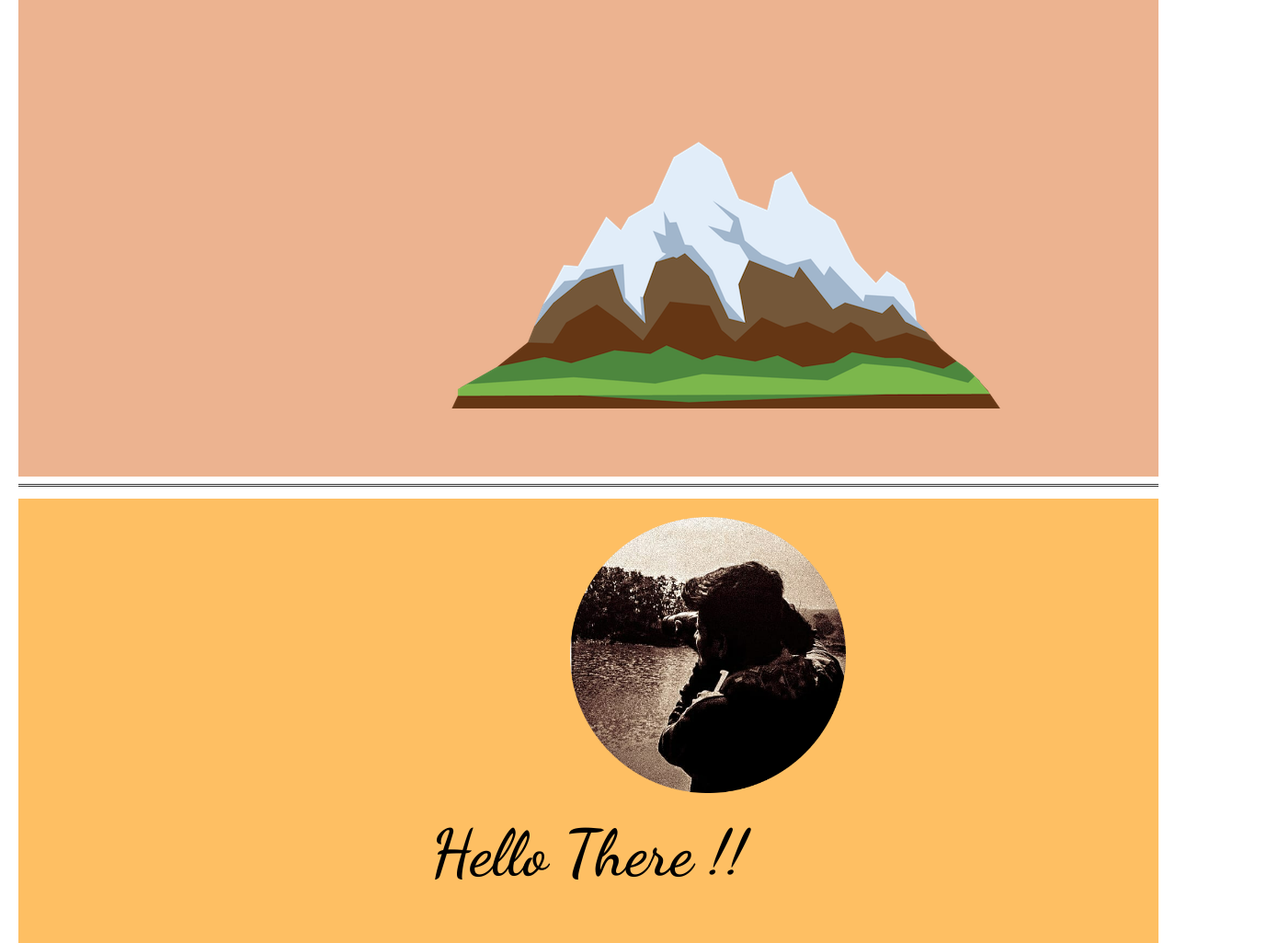
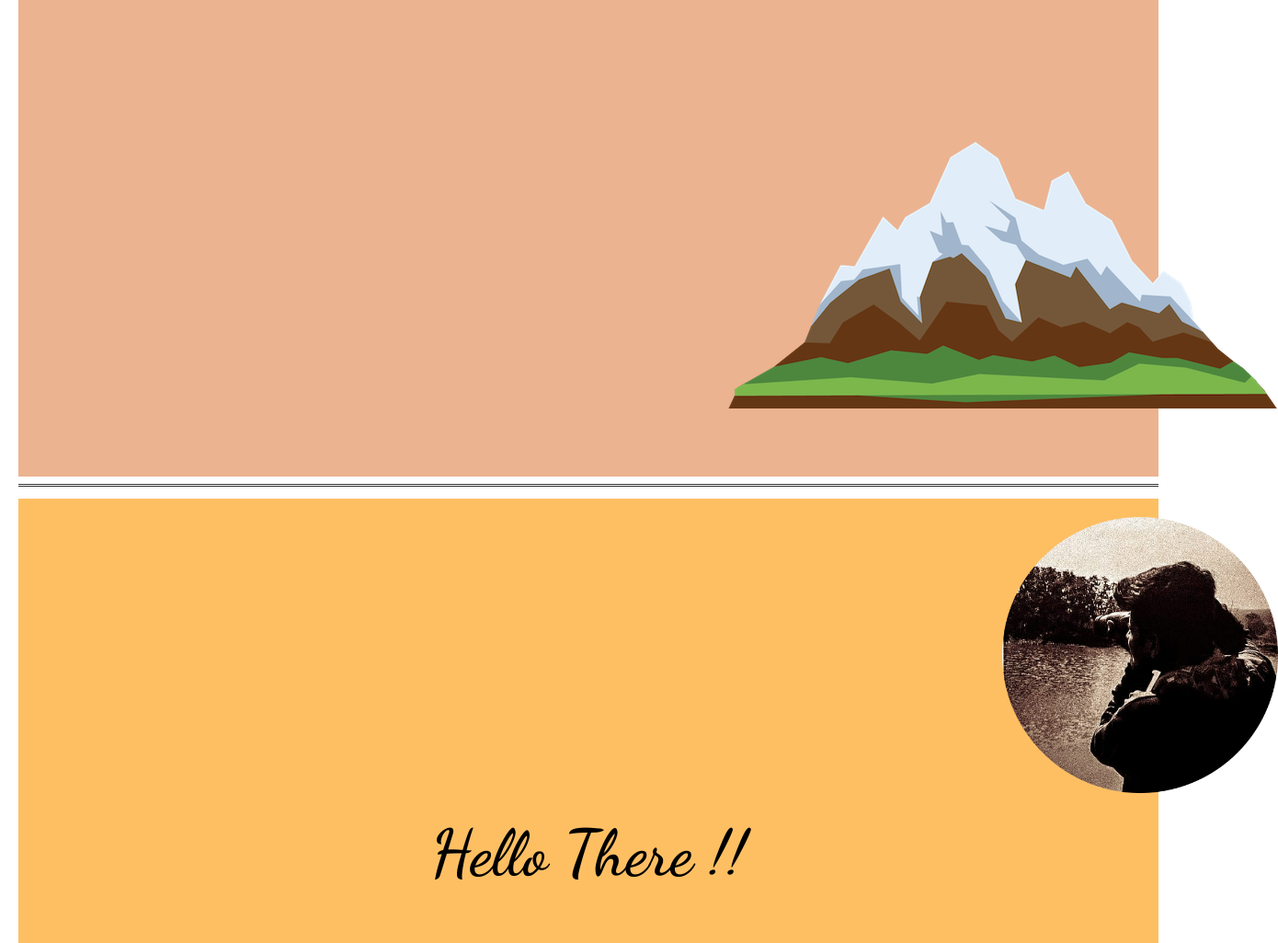
Before and after one commit to 0sohamsathe0/personal-site-soham, a plain HTML site: page index.html in a window 1280 px wide. Shown: the part 271-1296 px from the top of the page at 92% size, 1390 px wide, since content can reach past the window. Drawn offline with Linux system fonts and the light colour scheme.

Commit message:
updeted responsivness

```diff
--- a/index.html
+++ b/index.html
@@ -30,7 +30,8 @@
     <p style="text-align: center; font-size: 20px;">A Fencer and a web developer</p>
 
     <img class="second_img" src="images/cloud.png" alt="cloud_img">
-    <img class="mountain" src="images/mountain.png" alt="mountain_img">
+
+  <center><img class="mountain" src="images/mountain.png" alt="mountain_img"> </center>
   </div>
   <hr>
 
@@ -38,7 +39,7 @@
   <!--   middel container  -->
   <div class="middle-container">
     <div class="profile">
-      <img class="pfp" src="images/soham.png" alt="pfp of soham" style="padding-top: 20px;">
+    <center><img class="pfp" src="images/soham.png" alt="pfp of soham" style="padding-top: 20px;">  </center>
       <h2>Hello There !!</h2>
 
       <ul class="list1">
```
